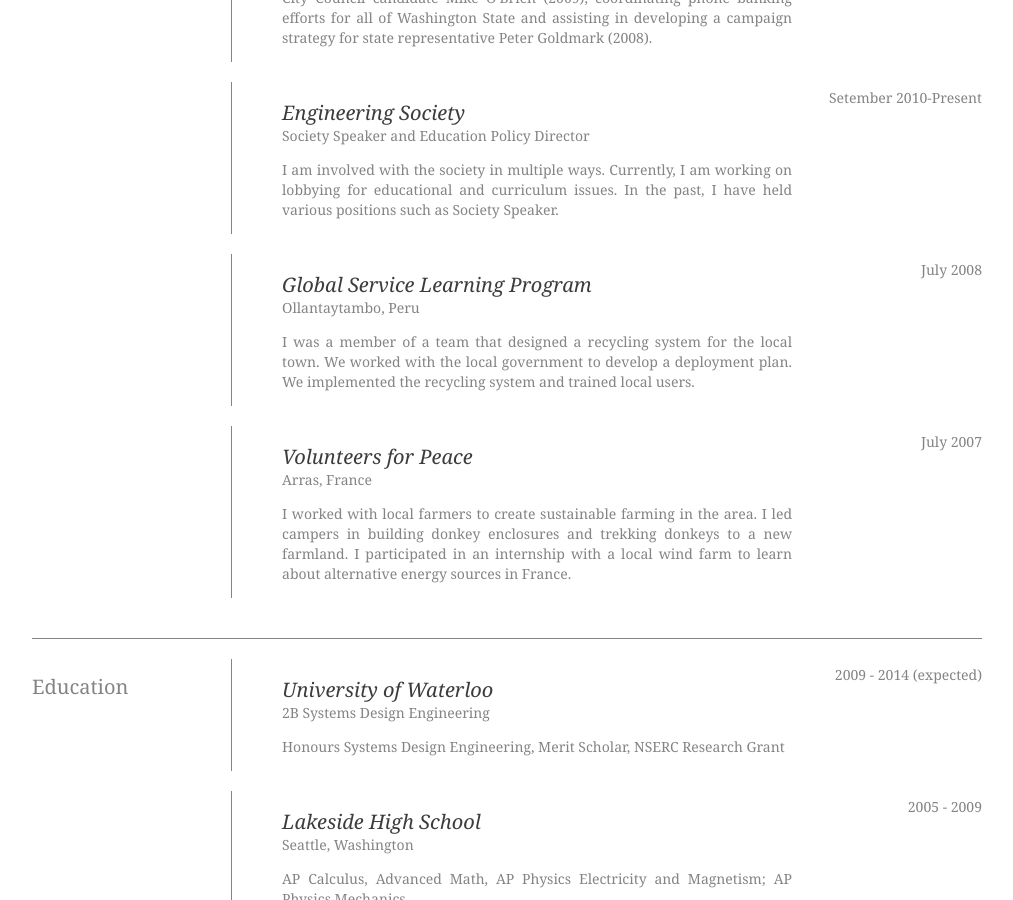
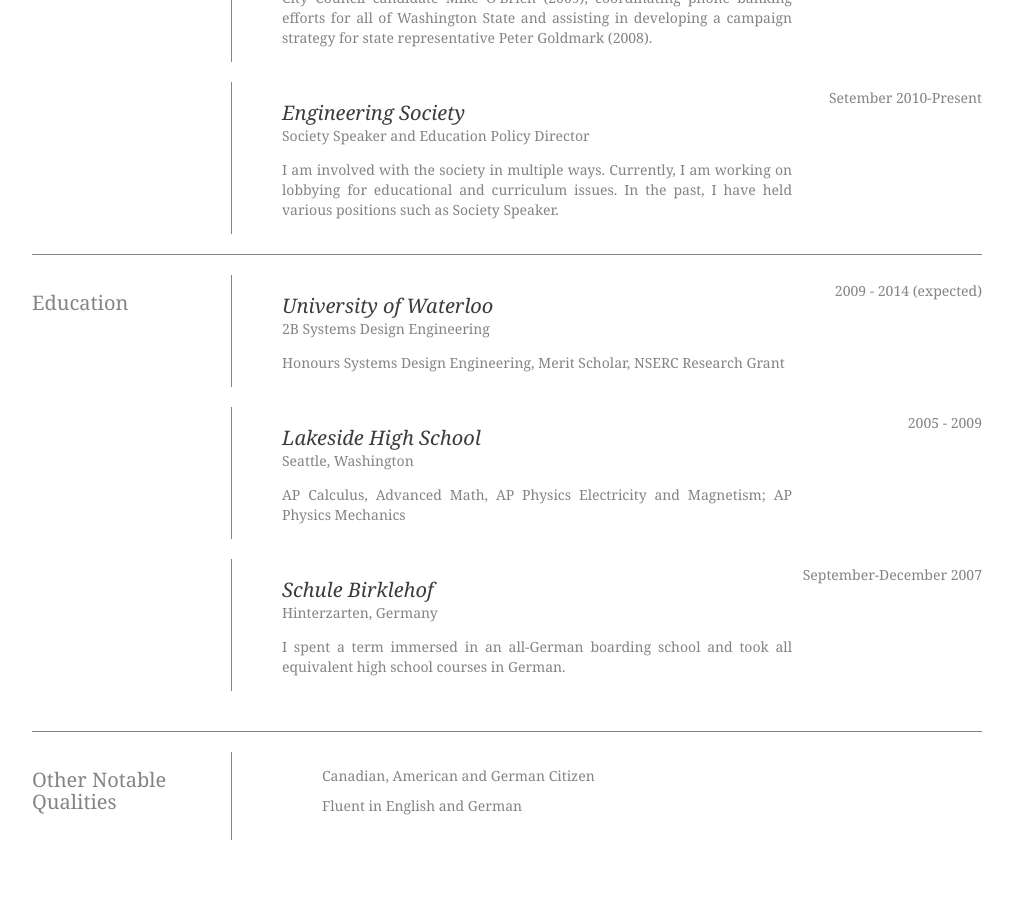
Before and after one commit to tallowen/tallowen.github.com, a Jekyll site: the page resume.html, which Jekyll copies as it is, in a window 1280 px wide and 900 px high, scrolled down 1948 px. Shown: the whole window, without its empty margins (133-1146 px from the left). Built offline with Jekyll 4.4.1, drawn with Linux system fonts in a browser that asks for light colours.

Commit message:
Got rid of old volunteer experience

```diff
--- a/resume.html
+++ b/resume.html
@@ -356,30 +356,6 @@
       		   </div>
     		</div>
 
-
-             <div class="item">
-               <h3>Global Service Learning Program</h3>
-               <h4>Ollantaytambo, Peru</h4>
-               <div class="date">July 2008</div>
-               <div class="description">
-<p>I was a member of a team that designed a recycling system for the local town. We worked with the local government to
-develop a deployment plan. We implemented the recycling system and trained local users.</p>
-			</div>
-    		</div>
-
-             <div class="item">
-               <h3>Volunteers for Peace</h3>
-               <h4>Arras, France</h4>
-               <div class="date">July 2007</div>
-               <div class="description">
-                 <p>I worked with local farmers to create sustainable farming in the area. I led campers in building donkey enclosures and trekking donkeys to a new farmland. I participated in an internship with a local wind farm to learn about alternative energy sources in France.</p>
-      		   </div>
-    		</div>
-
-
-  			</div>
-
-
             <div class="section">
               <h2>Education</h2>
               <div class="item">
```
